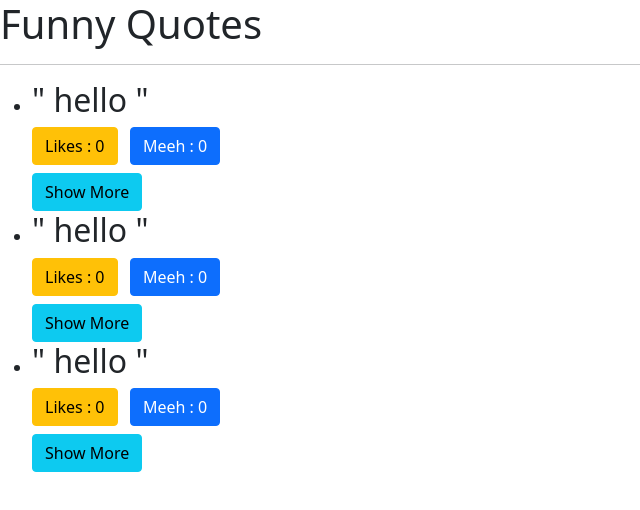
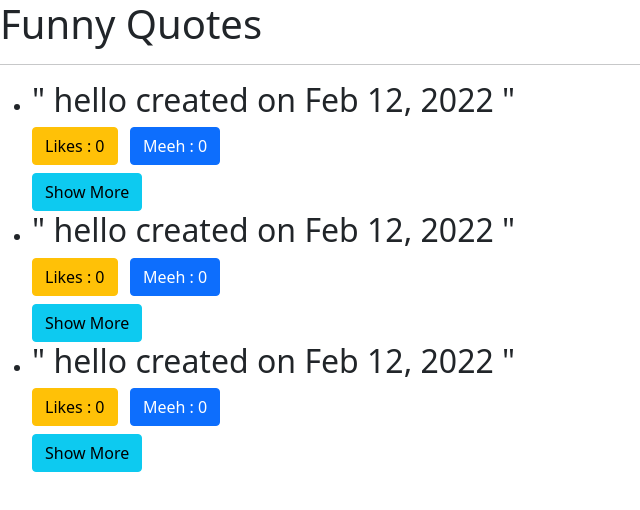
Before and after one commit to Tess-Gitundu/FQuotes, an Angular app: page / in a window 1280 px wide. Shown: the top 510 px of the page, without its empty margins (0-640 px from the left). Built offline with nearby package versions, Linux system fonts and the light colour scheme.

Commit message:
Add date pipe and class

```diff
--- a/src/app/quote.ts
+++ b/src/app/quote.ts
@@ -5,9 +5,10 @@
     name: string;
     upvote: number;
     downvote: number;
+    dateCreated: Date;
 
     showDetails: boolean;
-    constructor(id:number, quote:string, author:string, name:string, upvote:number, downvote:number ) {
+    constructor(id:number, quote:string, author:string, name:string, upvote:number, downvote:number, dateCreated: Date ) {
         this.id = id;
         this.quote = quote;
         this.author = author;
@@ -15,5 +16,6 @@
         this.upvote = upvote;
         this.downvote = downvote;
         this.showDetails=false;
+        this.dateCreated = dateCreated;
     }
 }
--- a/src/app/quote/quote.component.html
+++ b/src/app/quote/quote.component.html
@@ -4,7 +4,7 @@
     <ul>
         <div *ngFor="let quote of quotes; let i = index">
         <li>
-            <h2> " {{ quote.quote }} "</h2>
+            <h2> " {{ quote.quote }} created on {{quote.dateCreated | date}} "</h2>
             <button class="btn btn-warning" (click)="addLikes(i)">Likes : {{ quote.upvote }}</button>&nbsp;&nbsp;
             <button class="btn btn-primary"(click)="addMeeh">Meeh : {{ quote.downvote }}</button> <br>
             <button type="button" class="btn btn-info mt-2" (click)='showDetails(i)' >Show More</button>
--- a/src/app/quote/quote.component.ts
+++ b/src/app/quote/quote.component.ts
@@ -9,9 +9,9 @@
 export class QuoteComponent implements OnInit {
 
   quotes: Quote[] = [
-   new Quote (1,'hello', 'tess', 'njeri', 0, 0,),
-   new Quote (2, 'hello', 'june', 'mary', 0, 0),
-    new Quote (3, 'hello', 'april', 'wanja', 0, 0)
+   new Quote (1,'hello', 'tess', 'njeri', 0, 0, new Date(2022,1,12)),
+   new Quote (2, 'hello', 'june', 'mary', 0, 0, new Date(2022,1,12)),
+    new Quote (3, 'hello', 'april', 'wanja', 0, 0, new Date(2022,1,12))
   ];
 
   addLikes(index: number) {
```
